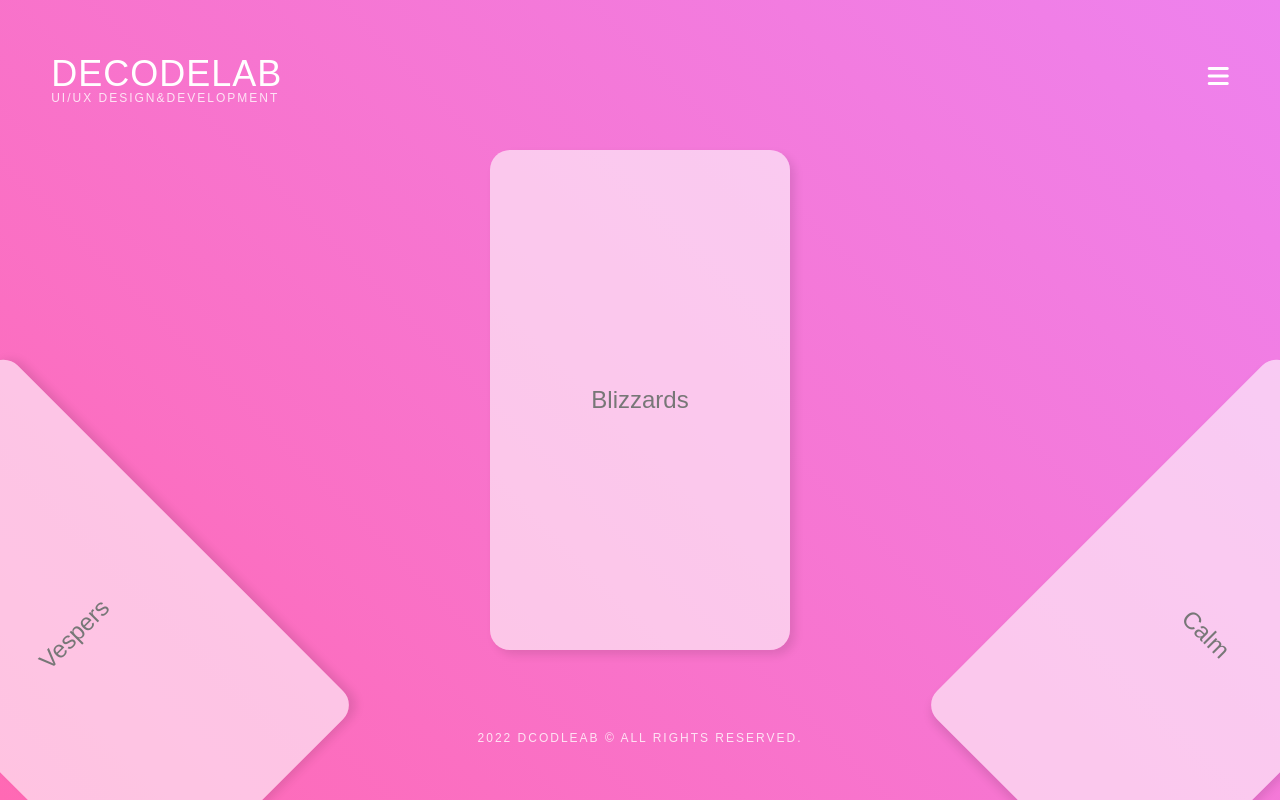
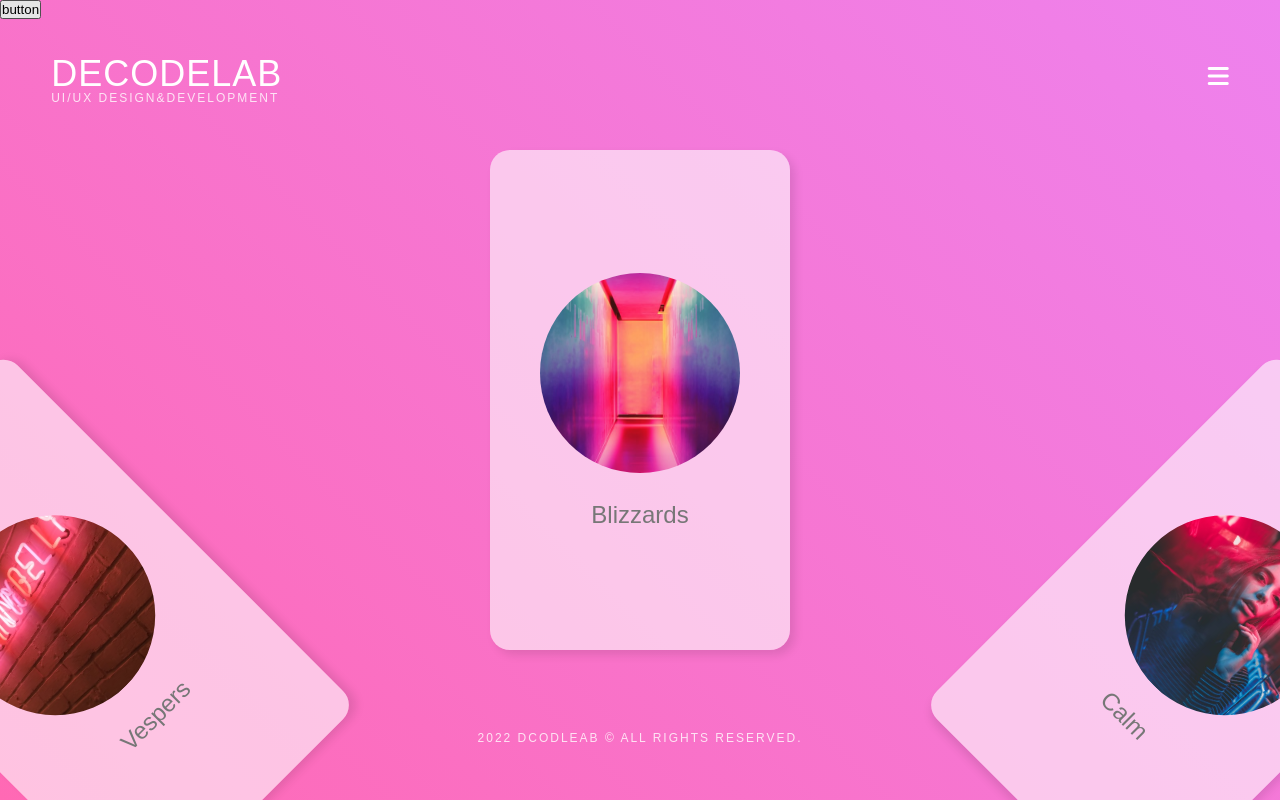
Before and after one commit to sssin1236/react_test, a React (Create React App) app: page / in a window 1280 px wide. Built offline with nearby package versions, Linux system fonts and the light colour scheme.

Commit message:
이미지 추가

```diff
--- a/src/components/Panels.js
+++ b/src/components/Panels.js
@@ -1,17 +1,24 @@
 const arr = ['Blizzards','Calm','Dusty_Road','Escape','Payday','Retreat','Seasonal','Vespers'];
 const len = arr.length;
 const deg = 360/len;
+const path = process.env.PUBLIC_URL;
 
 function Panels(){
   return (
+    <>
+      <button>button</button>
       <section>
       {
         arr.map((data,index)=>{
           let style = {transform: `rotate(${deg*index}deg) translateY(-100vh)`}
+          let imgSrc = `${path}/img/${data}.jpg`;
 
           return (
             <article key={index} style={style}>
               <div className="inner">
+                <div className="pic">
+                  <img src={imgSrc}  />
+                </div>
                 <h2>{data}</h2>
               </div>
             </article>
@@ -19,6 +26,7 @@ function Panels(){
         })
       }
       </section>
+    </>
   )
 }
 
--- a/src/css/style.css
+++ b/src/css/style.css
@@ -57,10 +57,23 @@ figure {
         box-shadow: 5px 5px 10px rgba(0, 0, 0, 0.1);
         display: flex;
         justify-content: center;
-        align-items: center; }
+        align-content: center;
+        flex-wrap: wrap; }
+        figure section article .inner .pic {
+          width: 200px;
+          height: 200px;
+          overflow: hidden;
+          border-radius: 50%;
+          margin-bottom: 30px; }
+          figure section article .inner .pic img {
+            width: 100%;
+            height: 100%;
+            object-fit: cover; }
         figure section article .inner h2 {
           font: 24px/1 "arial";
-          color: #777; }
+          color: #777;
+          width: 100%;
+          text-align: center; }
   figure > p {
     position: absolute;
     bottom: 7vh;
--- a/src/scss/_panel.scss
+++ b/src/scss/_panel.scss
@@ -7,10 +7,18 @@ section {
 
     .inner {
       width: 100%; height: 100%; background: rgba(255,255,255,.6); border-radius: 20px; box-shadow: 5px 5px 10px rgba(0,0,0,.1);
-      display: flex; justify-content: center; align-items: center;
+      display: flex; justify-content: center; align-content: center; flex-wrap: wrap;
+
+      .pic {
+        width: 200px; height: 200px; overflow: hidden; border-radius: 50%; margin-bottom: 30px;
+
+        img{
+          width: 100%; height: 100%; object-fit: cover;
+        }
+      }
 
       h2 {
-        font: 24px/1 "arial"; color: #777;
+        font: 24px/1 "arial"; color: #777;  width: 100%; text-align: center;
       }
     }
   }
```
Also changed, not shown: 1 other file (tests, documents, lock files or other folders). Lines whose indentation alone changed are shown as unchanged.
